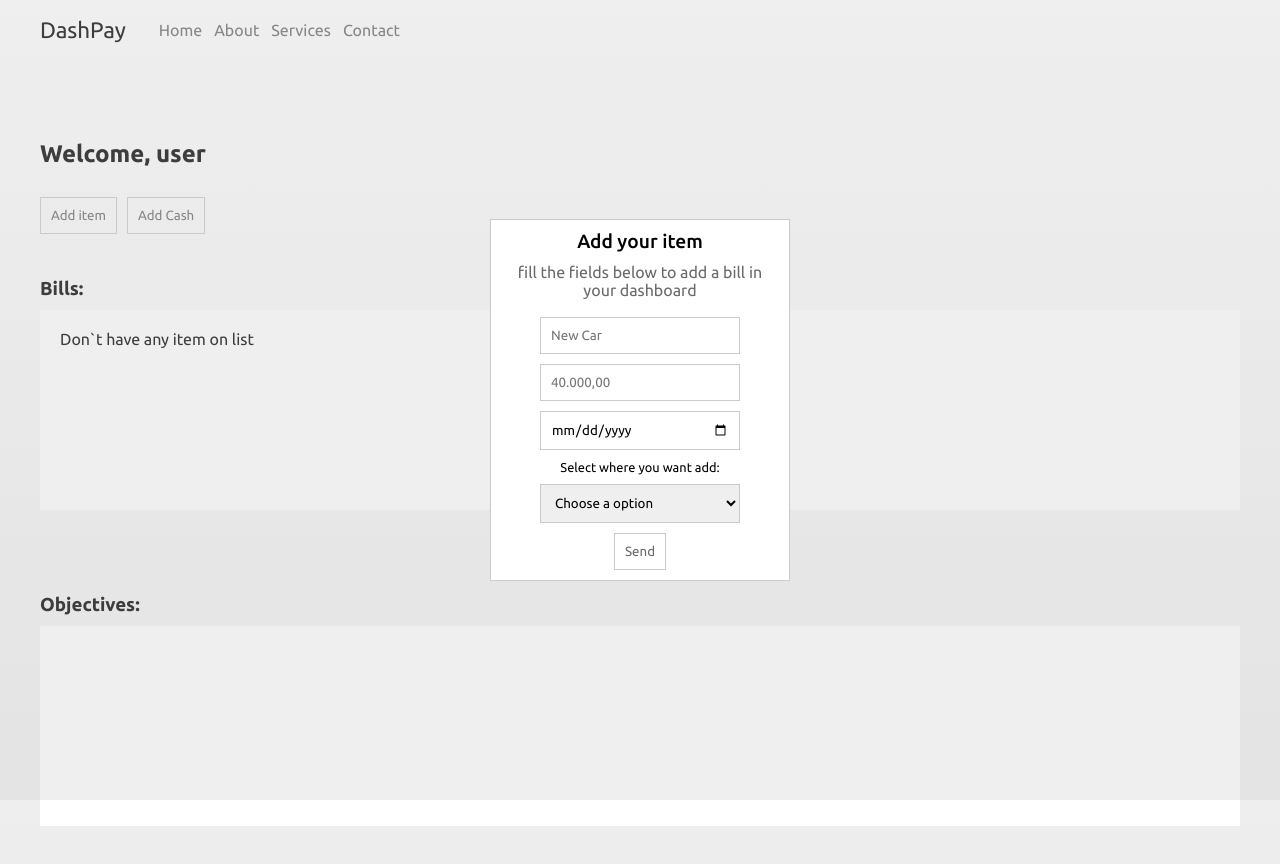
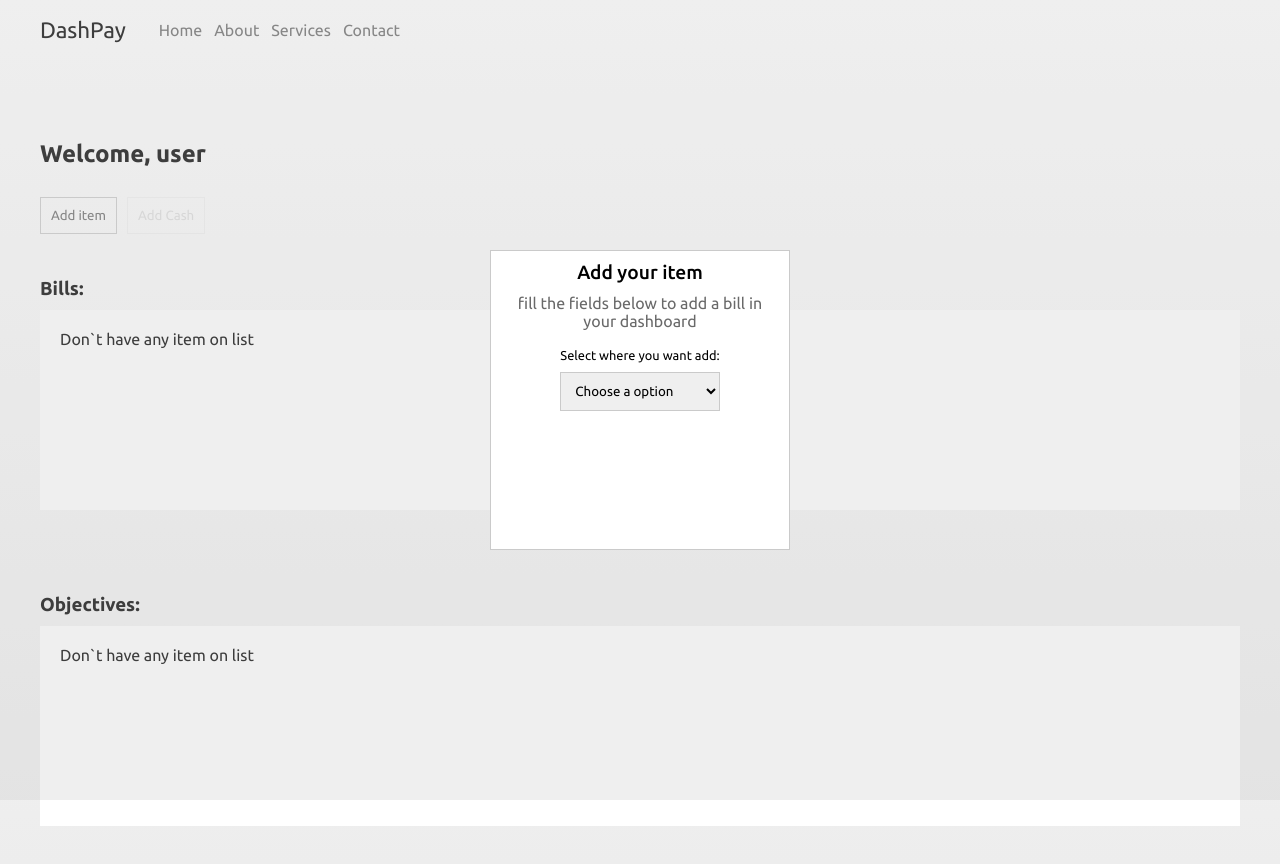
Before and after one commit to leokoby/dash-pay, a React (Vite) app: page /dash in a window 1280 px wide. Both pictures are taken after a click on the button "Add item". Shown: the top 864 px of the page. Built offline with nearby package versions, Linux system fonts and the light colour scheme.

Commit message:
feature: general changes

```diff
--- a/src/components/BoxOfItems/BoxOfItems.tsx
+++ b/src/components/BoxOfItems/BoxOfItems.tsx
@@ -1,5 +1,6 @@
-import React from 'react'
-import styled from 'styled-components'
+import styled from "styled-components";
+import { currencyFormater } from "../../utils/utils";
+import {BsTrash} from "react-icons/bs"
 
 const BoxofItemsContainer = styled.div`
   width: 100%;
@@ -9,15 +10,14 @@ const BoxofItemsContainer = styled.div`
   flex-direction: column;
   gap: 10px;
   margin-bottom: 1rem;
-
-`
+`;
 const BoxofItemsContent = styled.div`
   width: 100%;
   height: 100%;
   min-height: 200px;
   background: #fff;
   padding: 20px;
-`
+`;
 
 const ItemList = styled.span`
   width: 100%;
@@ -33,40 +33,69 @@ const ItemList = styled.span`
   margin-bottom: 2px;
   cursor: pointer;
   transition: all 200ms ease-in-out;
-  &:hover{
+
+  &:hover {
     background: var(--color-gray-2);
     color: var(--color-gray-4);
     transform: translateX(4px);
     box-shadow: 2px 2px 10px rgba(165, 165, 165, 0.69);
   }
-`
+
+  .btn-remove{
+    background: transparent;
+    border: none;
+    cursor: pointer;
+  }
+
+`;
+
 
 type TypeBox = {
   titleOfBox: string;
   arrayOfItems?: Items[];
-}
+  setState?: any;
+};
 
 type Items = {
   title: string;
   date?: string;
-  value?: number;
-}
+  valueOfItem?: number;
+};
 
-export default function BoxOfItems({titleOfBox, arrayOfItems}: TypeBox) {
+export default function BoxOfItems({
+  titleOfBox,
+  arrayOfItems,
+  setState,
+}: TypeBox) {
+  const deleteItem = (id: any, arr: any) => {
+    const filteredArray = arr?.filter(
+      (filterItem: any) => filterItem.title !== id
+    );
+    setState(filteredArray);
+    localStorage.setItem(titleOfBox, JSON.stringify(filteredArray));
+  };
+
   return (
     <BoxofItemsContainer>
-      <h3>{titleOfBox}</h3>
+      <h3>{titleOfBox}:</h3>
       <BoxofItemsContent>
-        {arrayOfItems?.length !== 0 ? arrayOfItems?.map((item) => {
-          return (
-            <ItemList>
-              <p>{item.title}</p>
-              <p>{item.date}</p>
-              <p>{item.value}</p>
-            </ItemList>
-          )
-        }): 'Don`t have any item on list'}
+        {arrayOfItems?.length !== 0
+          ? arrayOfItems?.map((item) => {
+              return (
+                <>
+                  <ItemList key={item.title} id={item.title}>
+                    <p>{item.title}</p>
+                    <p>{item.date}</p>
+                    <p>{currencyFormater(Number(item.valueOfItem))}</p>
+                  <button className="btn-remove" onClick={() => deleteItem(item.title, arrayOfItems)}>
+                    <BsTrash size={24}/>
+                  </button>
+                  </ItemList>
+                </>
+              );
+            })
+          : "Don`t have any item on list"}
       </BoxofItemsContent>
     </BoxofItemsContainer>
-  )
+  );
 }
--- a/src/components/Input/Input.tsx
+++ b/src/components/Input/Input.tsx
@@ -6,14 +6,18 @@ type InputProps = {
   nameOfInput: string;
   placeholder: string;
   onchange: React.ChangeEventHandler<HTMLInputElement>;
-  value: string | number
+  value: string | number,
+  inputMode?:string | undefined;
 };
 
 const InputComponent = styled.input`
   padding: 10px;
   border: 1px solid var(--color-gray-3);
   width: 100%;
-  max-width: 200px;
+  max-width: 250px;
+  @media (max-width: 1000px) {
+    max-width: unset;
+  }
 `;
 
 export default function Input({
@@ -21,7 +25,8 @@ export default function Input({
   nameOfInput,
   placeholder,
   onchange,
-  value
+  value,
+  inputMode
 }: InputProps) {
   return (
     <React.Fragment>
@@ -31,6 +36,7 @@ export default function Input({
         placeholder={placeholder}
         onChange={onchange}
         value={value}
+        inputMode={inputMode}
       />
     </React.Fragment>
   );
--- a/src/context/AppContext.tsx
+++ b/src/context/AppContext.tsx
@@ -1,26 +1,33 @@
-import React, { createContext, useState, ReactNode, useEffect } from 'react'
+import React, { createContext, useState, ReactNode, useEffect } from "react";
 
-export const contextComponent = createContext(null)
+export const contextComponent = createContext(null);
 
 type ContextProps = {
-  children: ReactNode
-}
+  children: ReactNode;
+};
 
-export default function AppContext({children}: ContextProps) {
-  const [bills, setBills] = useState([])
-  const billOnLocal = localStorage.getItem("Bills")
-  const billParse = JSON.parse(billOnLocal)
+export default function AppContext({ children }: ContextProps) {
+  const [bills, setBills] = useState([]);
+  const [objectives, setObjectives] = useState([]);
+  const billOnLocal = localStorage.getItem("Bills");
+  const objectiveOnLocal = localStorage.getItem("Objectives");
+  const billParse = JSON.parse(billOnLocal);
+  const objectiveParse = JSON.parse(objectiveOnLocal);
 
-  useEffect(()=> {
-    if(billOnLocal?.length){
-      setBills(billParse)
+  useEffect(() => {
+    if (billOnLocal?.length) {
+      setBills(billParse);
     }
-  },[])
-  console.log(billOnLocal)
+    if (objectiveOnLocal?.length) {
+      setObjectives(objectiveParse);
+    }
+  }, []);
 
   return (
-    <contextComponent.Provider value={{bills, setBills}}>
-     {children}
+    <contextComponent.Provider
+      value={{ bills, setBills, objectives, setObjectives }}
+    >
+      {children}
     </contextComponent.Provider>
-  )
+  );
 }
--- a/src/pages/Dash/DashBoard.tsx
+++ b/src/pages/Dash/DashBoard.tsx
@@ -1,4 +1,4 @@
-import React, { useEffect, useState, useContext} from 'react'
+import {useContext} from 'react'
 import { styled } from 'styled-components'
 import MenuDashBoard from './MenuDashBoard'
 import BoxOfItems from '../../components/BoxOfItems/BoxOfItems'
@@ -24,7 +24,12 @@ const DashPageContainer = styled.div`
 `
 
 export default function DashBoard() {
-  const {bills} = useContext(contextComponent);
+  const {
+    bills,
+    objectives,
+    setBills,
+    setObjectives
+  } = useContext(contextComponent);
 
   return (
     <DashPageContainer>
@@ -34,8 +39,8 @@ export default function DashBoard() {
           <MenuDashBoard />
         </section>
         <section>
-            <BoxOfItems titleOfBox='Bills:' arrayOfItems={bills}/>
-            <BoxOfItems titleOfBox='Objectives:' />
+            <BoxOfItems titleOfBox='Bills' arrayOfItems={bills} setState={setBills}/>
+            <BoxOfItems titleOfBox='Objectives' arrayOfItems={objectives} setState={setObjectives}/>
         </section>
       </div>
     </DashPageContainer>
--- a/src/pages/Dash/MenuDashBoard.tsx
+++ b/src/pages/Dash/MenuDashBoard.tsx
@@ -1,4 +1,4 @@
-import React, { useContext} from "react";
+import React, { useContext } from "react";
 import { styled } from "styled-components";
 import Modal from "../../components/Modal/Modal";
 import Input from "../../components/Input/Input";
@@ -24,9 +24,17 @@ const MenuWrapper = styled.nav`
       color: var(--color-gray-4);
       box-shadow: 2px 2px 10px rgba(0, 0, 0, 0.69);
     }
+    &:disabled {
+      opacity: 0.2;
+      cursor: default;
+      &:hover {
+        background: transparent;
+        color: var(--color-gray-2);
+        box-shadow: none;
+      }
+    }
   }
 `;
-
 
 const SelectWrapperComponent = styled.div`
   width: 100%;
@@ -34,56 +42,86 @@ const SelectWrapperComponent = styled.div`
   flex-direction: column;
   text-align: center;
 
-  label{
+  label {
     font-size: 0.8rem;
     display: flex;
     flex-direction: column;
-    select{
+    select {
       margin-top: 10px;
       padding: 10px;
       border: 1px solid var(--color-gray-3);
-
     }
   }
-
-`
+`;
 
 export default function MenuDashBoard() {
-  const {bills, setBills} = useContext(contextComponent);
+  const { bills, setBills, objectives, setObjectives } = useContext(contextComponent);
   const [addItem, setAddItem] = React.useState(false);
   const [itemInfos, setItemInfos] = React.useState({
     title: "",
     date: "",
     valueOfItem: "",
-    selectOption: ""
+    selectOption: "",
   });
 
-  const handleAddToDash = () =>{
-    const arrayTemp = []
-    const getLocal = localStorage?.getItem(`${itemInfos.selectOption}`)
+  const handleAddToDash = () => {
+    const arrayTemp = [];
+    const getLocal = localStorage?.getItem(`${itemInfos.selectOption}`);
 
-    if(getLocal){
-      const parseLocal = JSON.parse(getLocal)
-      arrayTemp.push(...parseLocal, itemInfos)
-      setBills([...bills, itemInfos])
-    }else{
-      arrayTemp.push(itemInfos)
-      setBills([itemInfos])
+    if (getLocal) {
+      const parseLocal = JSON.parse(getLocal);
+      arrayTemp.push(...parseLocal, itemInfos);
+      itemInfos.selectOption === "Bills"
+        ? setBills([...bills, itemInfos])
+        : setObjectives([...objectives, itemInfos]);
+    } else {
+      arrayTemp.push(itemInfos);
+      itemInfos.selectOption === "Bills"
+        ? setBills([itemInfos])
+        : setObjectives([itemInfos]);
     }
-    window.localStorage.setItem(`${itemInfos.selectOption}`, JSON.stringify(arrayTemp))
-  }
-
+    window.localStorage.setItem(
+      `${itemInfos.selectOption}`,
+      JSON.stringify(arrayTemp)
+    );
+  };
 
   return (
     <MenuWrapper>
       <button onClick={() => setAddItem(!addItem)}>Add item</button>
-      <button>Add Cash</button>
+      <button disabled>Add Cash</button>
       {addItem ? (
         <Modal
           title="Add your item"
           smallText="fill the fields below to add a bill in your dashboard"
-          setOpenModal={() => setAddItem(false)}
+          setOpenModal={() => {
+            setAddItem(false);
+            setItemInfos({
+              title: "",
+              date: "",
+              valueOfItem: "",
+              selectOption: "",
+            });
+          }}
         >
+          <SelectWrapperComponent>
+            <label>
+              Select where you want add:
+              <select
+                onChange={(e) =>
+                  setItemInfos({ ...itemInfos, selectOption: e.target.value })
+                }
+              >
+                <option selected disabled>
+                  Choose a option
+                </option>
+                <option>Bills</option>
+                <option>Objectives</option>
+              </select>
+            </label>
+          </SelectWrapperComponent>
+          {itemInfos.selectOption !== "" && (
+            <>
               <Input
                 typeOfInput="text"
                 nameOfInput="itemName"
@@ -94,13 +132,14 @@ export default function MenuDashBoard() {
                 placeholder="New Car"
               />
               <Input
-            typeOfInput="text"
+                typeOfInput="number"
                 nameOfInput="itemValue"
                 value={itemInfos.valueOfItem}
                 onchange={(e) =>
-              setItemInfos({ ...itemInfos, valueOfItem: e.target.value})
+                  setItemInfos({ ...itemInfos, valueOfItem: e.target.value })
                 }
-            placeholder="40.000,00"
+                placeholder="40000,00"
+                inputMode="decimal"
               />
               <Input
                 typeOfInput="date"
@@ -111,17 +150,9 @@ export default function MenuDashBoard() {
                 }
                 placeholder="12 jan 2023"
               />
-          <SelectWrapperComponent>
-            <label>
-              Select where you want add:
-              <select onChange={(e) => setItemInfos({...itemInfos, selectOption: e.target.value})}>
-                <option selected disabled>Choose a option</option>
-                <option>Bills</option>
-                <option>Objectives</option>
-              </select>
-            </label>
-          </SelectWrapperComponent>
               <button onClick={handleAddToDash}>Send</button>
+            </>
+          )}
         </Modal>
       ) : null}
     </MenuWrapper>
--- /dev/null
+++ b/src/utils/utils.ts
@@ -0,0 +1,10 @@
+const currencyFormater = (value: number) => {
+  const valueFormater = new Intl.NumberFormat('pt-pt', {
+    style: "currency",
+    currency: "EUR"
+  }).format(value)
+
+  return valueFormater
+}
+
+export {currencyFormater}
```
Lines whose indentation alone changed are shown as unchanged.
